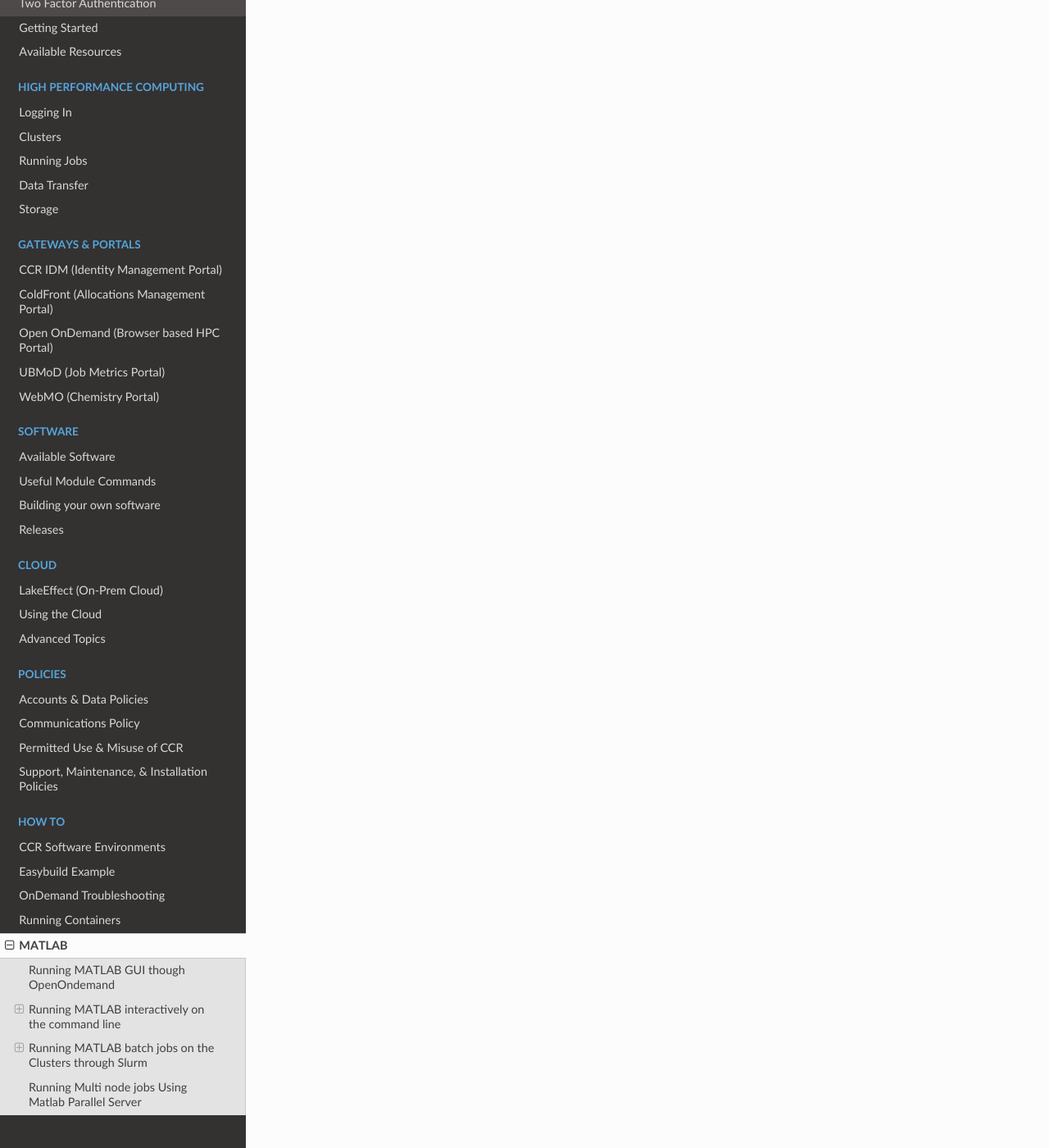
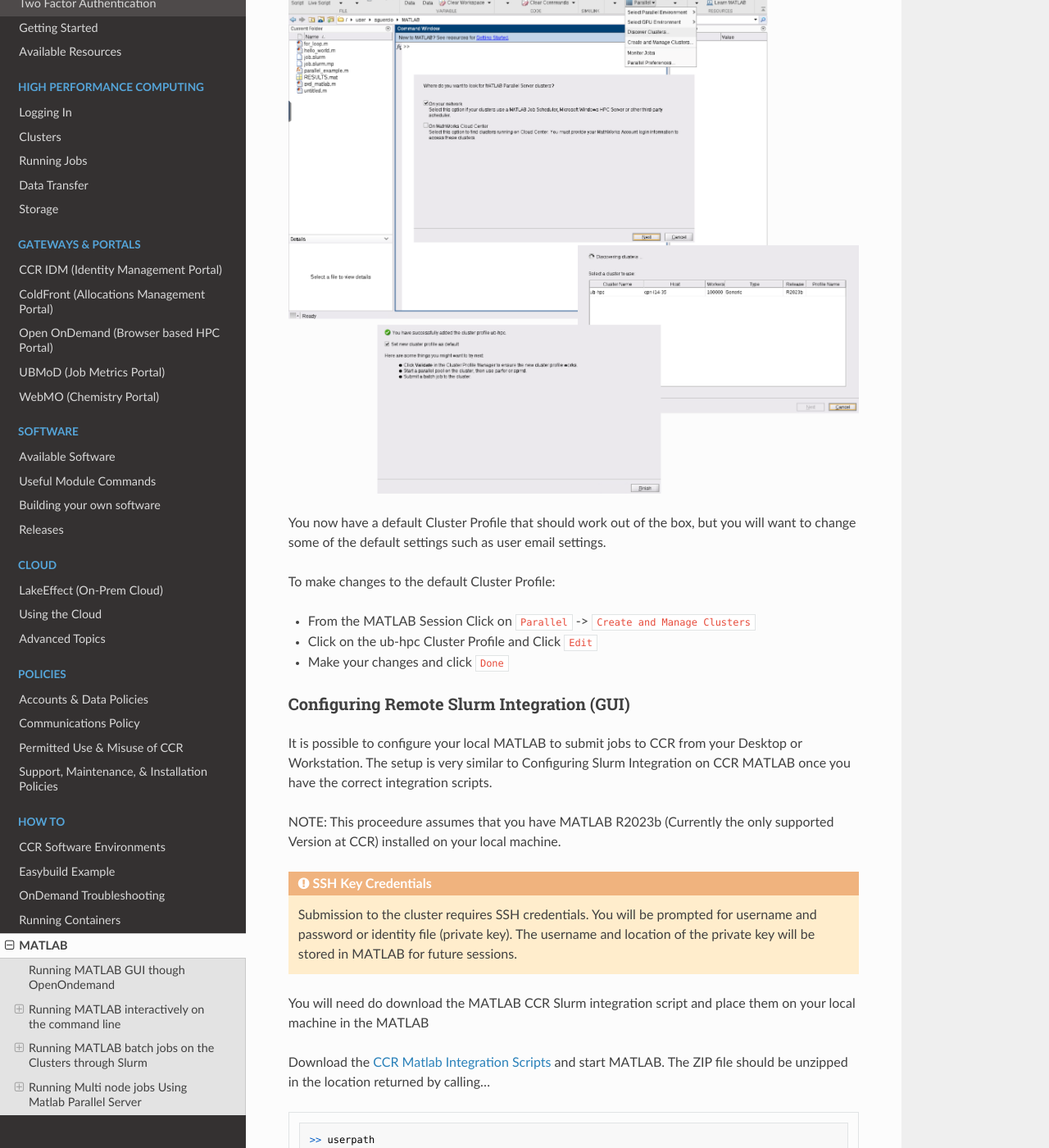
Before and after one commit to ubccr/ccrdocs, an MkDocs documentation site: the page built from pages/howto/matlab.md, in a window 1280 px wide and 1400 px high, scrolled down 8950 px. Shown: the whole window at 82% size. Built offline with MkDocs 1.6.1, drawn with Linux system fonts in a browser that asks for light colours; nearby versions of some CDN libraries; some of the changed text lies outside the part shown.

Commit message:
added more content to the matlab docs

````diff
--- a/pages/howto/matlab.md
+++ b/pages/howto/matlab.md
@@ -80,7 +80,7 @@ The Slurm script (`job.slurm.sp`) below can be used for this case:
 #SBATCH --mem-per-cpu=4G         		# memory per cpu-core (4G per cpu-core is default)
 #SBATCH --time=00:01:00          		# total run time limit (HH:MM:SS)
 #SBATCH --mail-type=all          		# send email on job start, end and fault
-#SBATCH --mail-user=<username>@buffalo.edu 	# valid email for Slurm to send notifications
+#SBATCH --mail-user=<testuser>@buffalo.edu 	# valid email for Slurm to send notifications
 
 module purge
 module load matlab/2023b
@@ -120,7 +120,7 @@ Most of the time, running MATLAB in single-threaded mode (as described above) wi
 For Multi-node jobs you will need to use the [MATLAB Parallel Server](#running-multi-node-jobs-using-matlab-parallel-server), you should always use #SBATCH --nodes=1 for Multi-threaded and Serial calculations.
 
 
-Here is an [example](https://www.mathworks.com/help/parallel-computing/interactively-run-a-loop-in-parallel.html) from MathWorks of using multiple cores (for_loop.m):
+Here is an [example](https://www.mathworks.com/help/parallel-computing/interactively-run-a-loop-in-parallel.html) from MathWorks of using multiple cores (`for_loop.m`):
 
 ```
 $ cat for_loop.m
@@ -151,7 +151,7 @@ $ cat job.slurm.mp
 #SBATCH --mem-per-cpu=4G                        # memory per cpu-core (4G per cpu-core is default)
 #SBATCH --time=00:01:00                         # total run time limit (HH:MM:SS)
 #SBATCH --mail-type=all                         # send email on job start, end and fault
-#SBATCH --mail-user=<username>@buffalo.edu      # valid email for Slurm to send notifications
+#SBATCH --mail-user=<testuser>@buffalo.edu      # valid email for Slurm to send notifications
 
 module load matlab/2023b
 
@@ -200,6 +200,8 @@ poolobj = parpool('local', 24);
 
 MATLAB Parallel Server lets you scale MATLAB programs to use multiple nodes in clusters. MATLAB Parallel Server supports batch jobs, interactive parallel computations, and distributed computations with large matrices. MATLAB Parallel Server runs your programs by submitting jobs to CCR's Slurm scheduler.
 
+
+### Configuring Slurm Integration on CCR MATLAB (Command Line)
 
 In order to use MATLAB Parallel Server you need to create a Cluster Profile, the easiest way to do this is to log onto the CCR login nodes start MATLAB and then run configCluster:
 
@@ -269,9 +271,11 @@ ans =
 
 This should be enough to submit a test job to CCR's HPC Clusters from MATLAB. You can create multiple Cluster Profiles with different settings so you don't have to always modify the default.
 
+### Submitting a test Job from MATLAB to CCR Clusters
+
 Here is an example parallel MATLAB job that is submitted to CCR's HPC Clusters:
 
-Let’s use the following example for a parallel job, which is saved as parallel_example.m
+Let’s use the following example for a parallel job, which is saved as (`parallel_example.m`)
 
 ```
 $ cat parallel_example.m
@@ -343,4 +347,113 @@ ans =
 The job ran in 8.485 seconds using four workers.  **Note** that these jobs will always request N+1 CPU cores, since one worker is required to manage the batch job and pool of workers.
 For example, a job that needs eight workers will request nine CPU cores.
 
+### Configuring Slurm Integration on CCR MATLAB (GUI)
+
+Configuring the Slurm integration using the MATLAB GUI is pretty straight forward.
+
+- Start up MATLAB through an Ondemand Session as described [here](#running-matlab-gui-though-openondemand)
+
+- From the MATLAB Session Click on `Parallel` -> `Discover Clusters`
+
+- Leave the check box in the `On your Network` and click `Next`
+
+- Highlight the default `ub-hpc` clister and click `Finish`
+
+![](../images/matlab2.png)
+
+You now have a default Cluster Profile that should work out of the box, but you will want to change some of the default settings such as user email settings.
+
+To make changes to the default Cluster Profile:
+
+
+- From the MATLAB Session Click on `Parallel` -> `Create and Manage Clusters`
+
+- Click on the ub-hpc Cluster Profile and Click `Edit`
+
+- Make your changes and click `Done`
+
+
+### Configuring Remote Slurm Integration (GUI)
+
+It is possible to configure your local MATLAB to submit jobs to CCR from your Desktop or Workstation. The setup is very similar to Configuring Slurm Integration on CCR MATLAB once you have the correct integration scripts.
+
+
+NOTE: This proceedure assumes that you have MATLAB R2023b (Currently the only supported Version at CCR) installed on your local machine.
+
+!!! Warning "SSH Key Credentials"
+    Submission to the cluster requires SSH credentials.  You will be prompted for username and password or identity file (private key).  The username and location of the private key will be stored in MATLAB for future sessions.
+
+
+You will need do download the MATLAB CCR Slurm integration script and place them on your local machine in the MATLAB
+
+Download the [CCR Matlab Integration Scripts](https://g-ac407a.8c185.08cc.data.globus.org/R2023b/University-at-Buffalo.zip) and start MATLAB.  The ZIP file should be unzipped in the location returned by calling…
+
+```
+>> userpath
+
+ans =
+
+    '/home/testuser/Documents/MATLAB'
+
+>>
+
+```
+
+
+Configure MATLAB to run parallel jobs on the cluster by using the configCluster This only needs to be run  once per version of MATLAB.
+
+
+```
+>> configCluster
+Username on UB-HPC (e.g. jdoe): >>testuser
+Complete.  Default cluster profile set to "ub-hpc R2023b".
+>>
+
+```
+You will need to configure your user infomation into the Profile including the location to your public SSH key:
+
+```
+>> c = parcluster;
+>> c.AdditionalProperties.EmailAddress = 'testuser@buffalo.edu'
+>> c.AdditionalProperties.IdentityFile = '/home/testuser/.ssh/private.key'
+```
+
+**NOTE:** We recommend setting the RemoteJobStorageLocation to your project space rather than your home directory.
+
+```
+c.AdditionalProperties.RemoteJobStorageLocation = '/projects/testusergroup/testuser/Software/MATLAB/Jobs'
+```
+
+Save the changes to the profile:
+
+```
+>> c.saveProfile
+```
+
+Submit a Parallel Test Job:
+
+```
+>> job = c.batch(@parallel_example, 1, {16}, 'Pool',4,'AutoAddClientPath',false,'CurrentFolder','.');
+
+additionalSubmitArgs =
+
+    '--ntasks=5 --cpus-per-task=1 --ntasks-per-core=1 --mem-per-cpu=8gb --qos=general-compute --clusters ub-hpc -p general-compute --mail-type=ALL --mail-user=testuser@buffalo.edu'
+
+>> job.State
+
+ans =
+
+    'finished'
+
+>> job.fetchOutputs{:}
+
+ans =
+
+    8.6260
+
+>>
+```
+
+
+
 More information on MATLAB Parallel Computing can be found here: [MATLAB Parallel Computing Toolbox](https://www.mathworks.com/help/parallel-computing/)
````
Also changed, not shown: other parts of pages/howto/matlab.md (+2 -2 lines), pages/images/matlab2.png (added).
